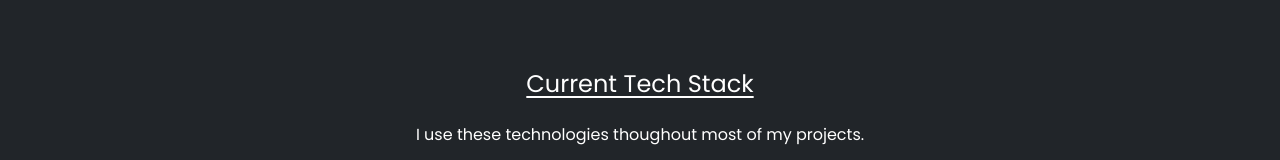
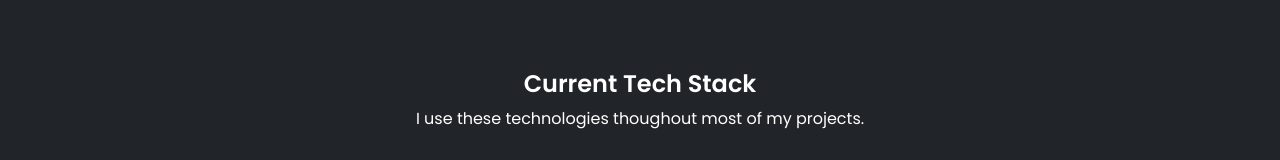
Before and after one commit to alexgoodestudio/big_web_frontend, a React (Create React App) app: page /#/ in a window 1280 px wide. Shown: the part 550-710 px from the top of the page. Built offline with nearby package versions, Linux system fonts and the light colour scheme; no server answers; a web font is replaced by a local one.

Commit message:
ipad media css

```diff
--- a/src/portfoliolayout/NoProjectScreen.js
+++ b/src/portfoliolayout/NoProjectScreen.js
@@ -21,7 +21,7 @@ import Footer from "./Footer";
 function NoProjectScreen() {
   return (
     <div className="bg-dark text-white p-5 ">
-        <h4 className="  mb-4  text-center underline">Current Tech Stack</h4>
+        <h4 className="  mb-2  text-center bold">Current Tech Stack</h4>
         <p className=" mb-5 mobileText text-center ">
           I use these technologies thoughout most of my projects.
         </p>
--- a/src/portfoliolayout/PortlioLayout.js
+++ b/src/portfoliolayout/PortlioLayout.js
@@ -38,7 +38,7 @@ function PortfolioLayout() {
 
         {/* Image and Button Section */}
         <div className="  col-lg-4 d-flex flex-column align-items-center justify-content-center">
-          <img src={Img} className="img-fluid fullWidth mobileWidth rounded2 mt-4 mb-4" alt="img" />
+          <img src={Img} className="img-fluid fullWidth ipadWidth mobileWidth rounded2 mt-4 mb-4" alt="img" />
           <a
             href="/resume/RESUME.pdf"
             download="RESUME.pdf"
--- a/src/style.css
+++ b/src/style.css
@@ -29,6 +29,11 @@
 .rounded2{
   border-radius: 50px;
 }
+@media (max-width: 1024px) {
+.ipadWidth{
+  width: 30%;
+}
+}
 
 @media screen and (max-width: 768px) {
   .agsLogo{
```
